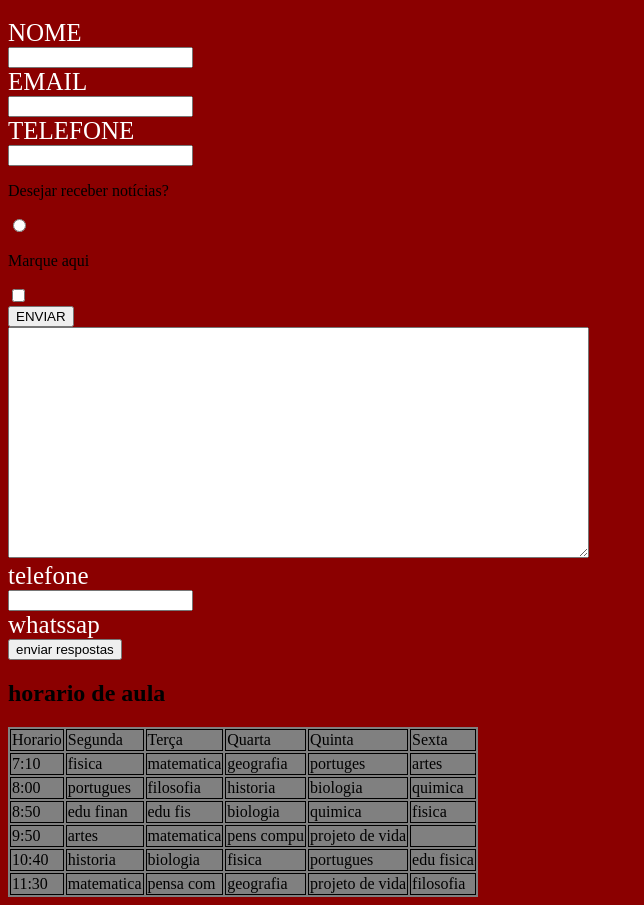
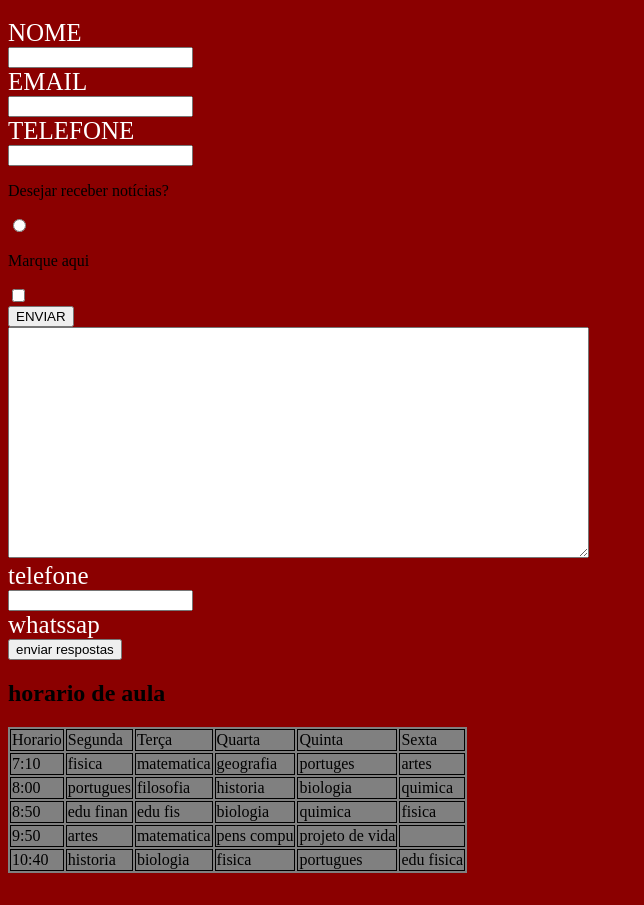
Before and after one commit to breyllad/formulario, a plain HTML site: page index.html in a window 1280 px wide. Shown: the part 61-966 px from the top of the page, without its empty margins (0-644 px from the left). After the commit the page ends 942 px from the top, so only its background shows below. Drawn offline with Linux system fonts and the light colour scheme.

Commit message:
Update index.html

```diff
--- a/index.html
+++ b/index.html
@@ -109,12 +109,6 @@
                <td>portugues</td>
                <td>edu fisica</td>
             </tr>
-             <td>11:30</td>
-               <td>matematica</td>
-               <td>pensa com</td>
-               <td>geografia</td>
-               <td>projeto de vida</td>
-               <td>filosofia</td>
 
          </body>
       <html>
```
